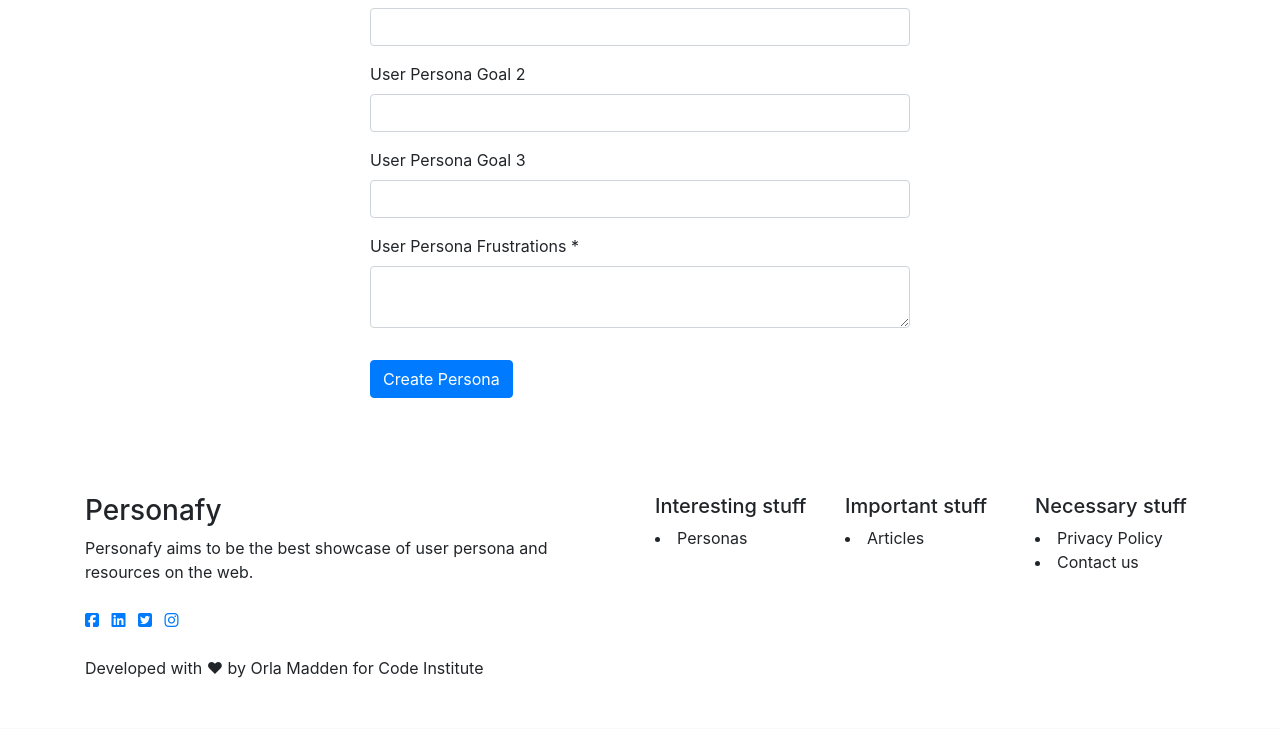
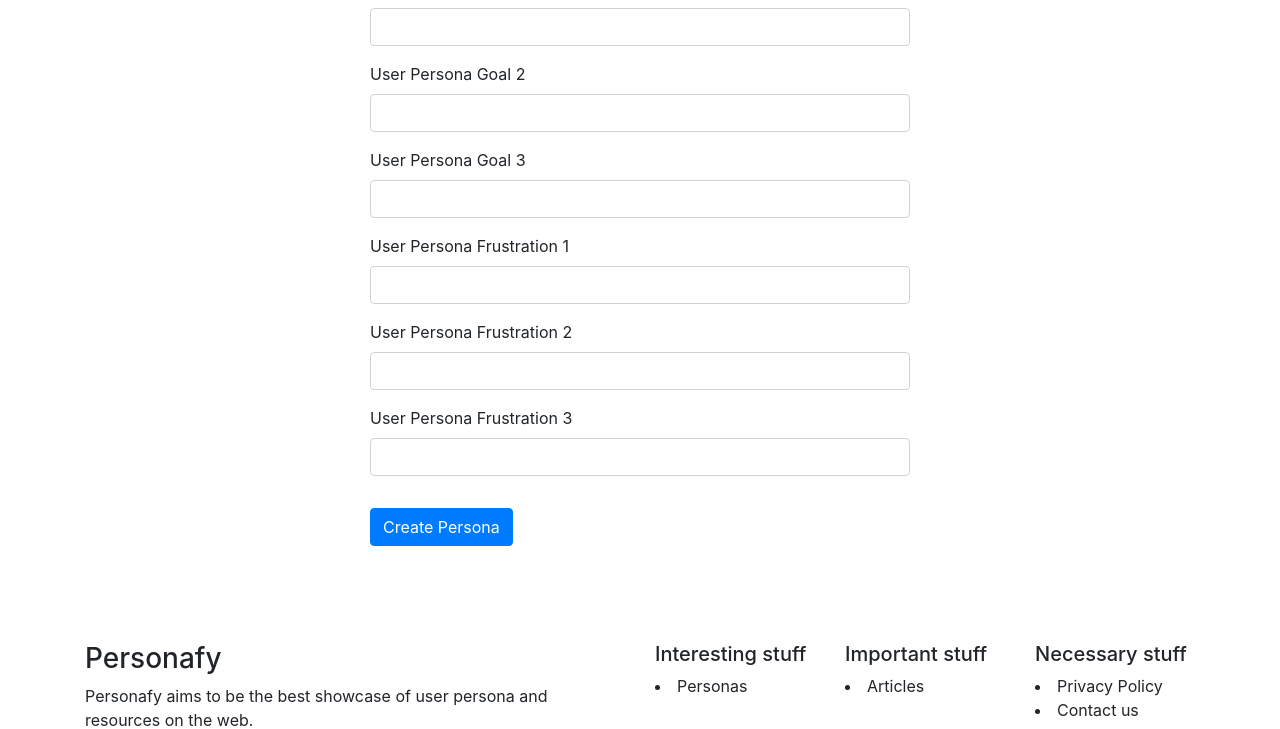
Before and after one commit to orlamadden/personafy, a Flask app: page /add-persona in a window 1280 px wide. Shown: the part 1036-1765 px from the top of the page. Before the commit the page ends 1714 px from the top, so only its background shows below. Run offline with Flask 2, Linux system fonts and the light colour scheme; data that the repository does not hold is empty; some libraries are stand-ins or nearby versions.

Commit message:
edited form to accept 3 frustration points from form

```diff
--- a/templates/add-persona.html
+++ b/templates/add-persona.html
@@ -129,14 +129,31 @@
             </div>
           </div>
           <div class="form-group">
-            <label for="frustrations">User Persona Frustrations *</label>
-            <textarea
+            <label for="frustrations-one">User Persona Frustration 1</label>
+            <input
               class="form-control mb-3"
-              id="frustrations"
-              name="frustrations"
-              rows="2"
+              id="frustrations-one"
+              name="frustrations-one"
               required
-            ></textarea>
+            >
+          </div>
+          <div class="form-group">
+            <label for="frustrations-two">User Persona Frustration 2</label>
+            <input
+              class="form-control mb-3"
+              id="frustrations-two"
+              name="frustrations-two"
+              required
+            >
+          </div>
+          <div class="form-group">
+            <label for="frustrations-three">User Persona Frustration 3</label>
+            <input
+              class="form-control mb-3"
+              id="frustrations-three"
+              name="frustrations-three"
+              required
+            >
           </div>
 
           <button type="submit" class="btn btn-primary mt-3">
```
